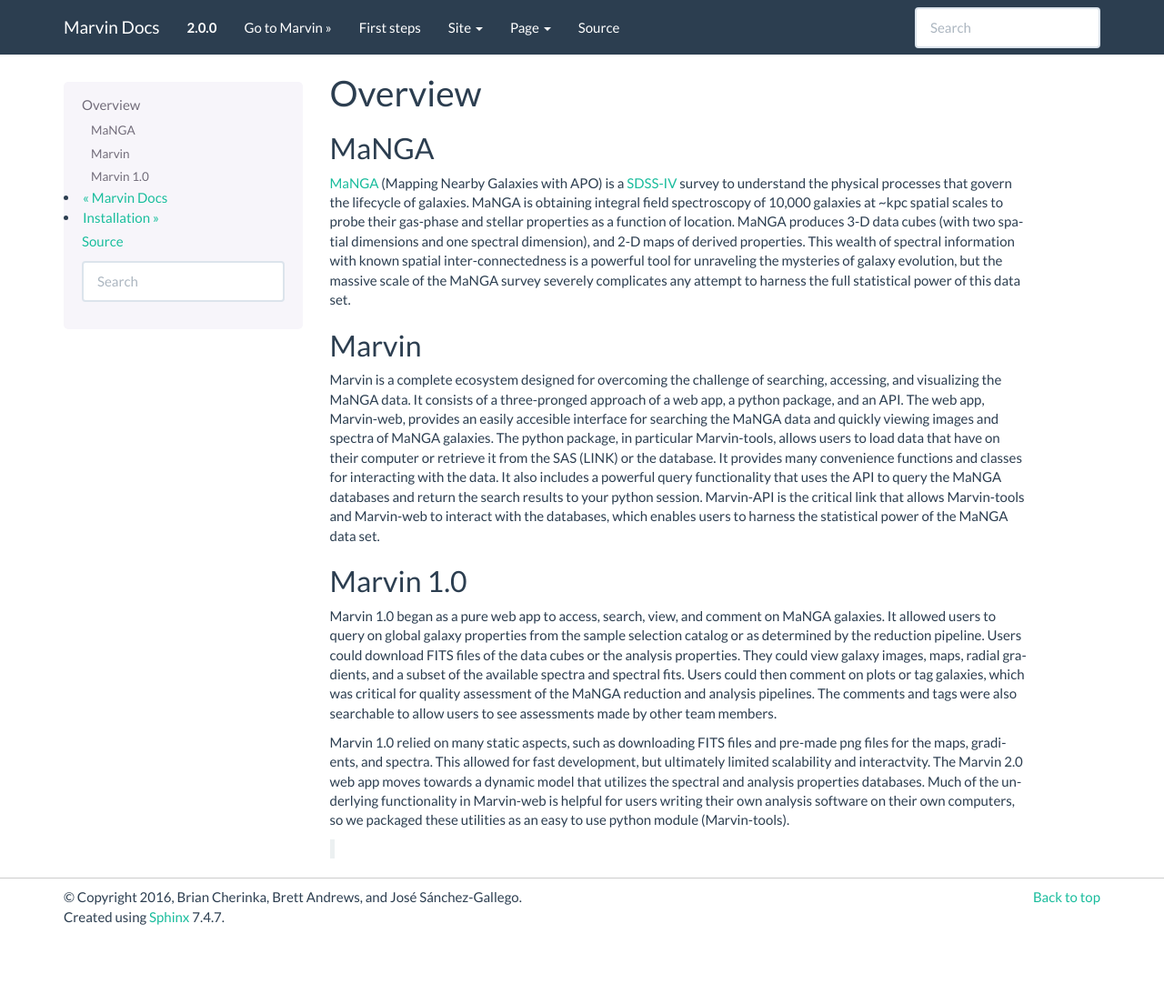
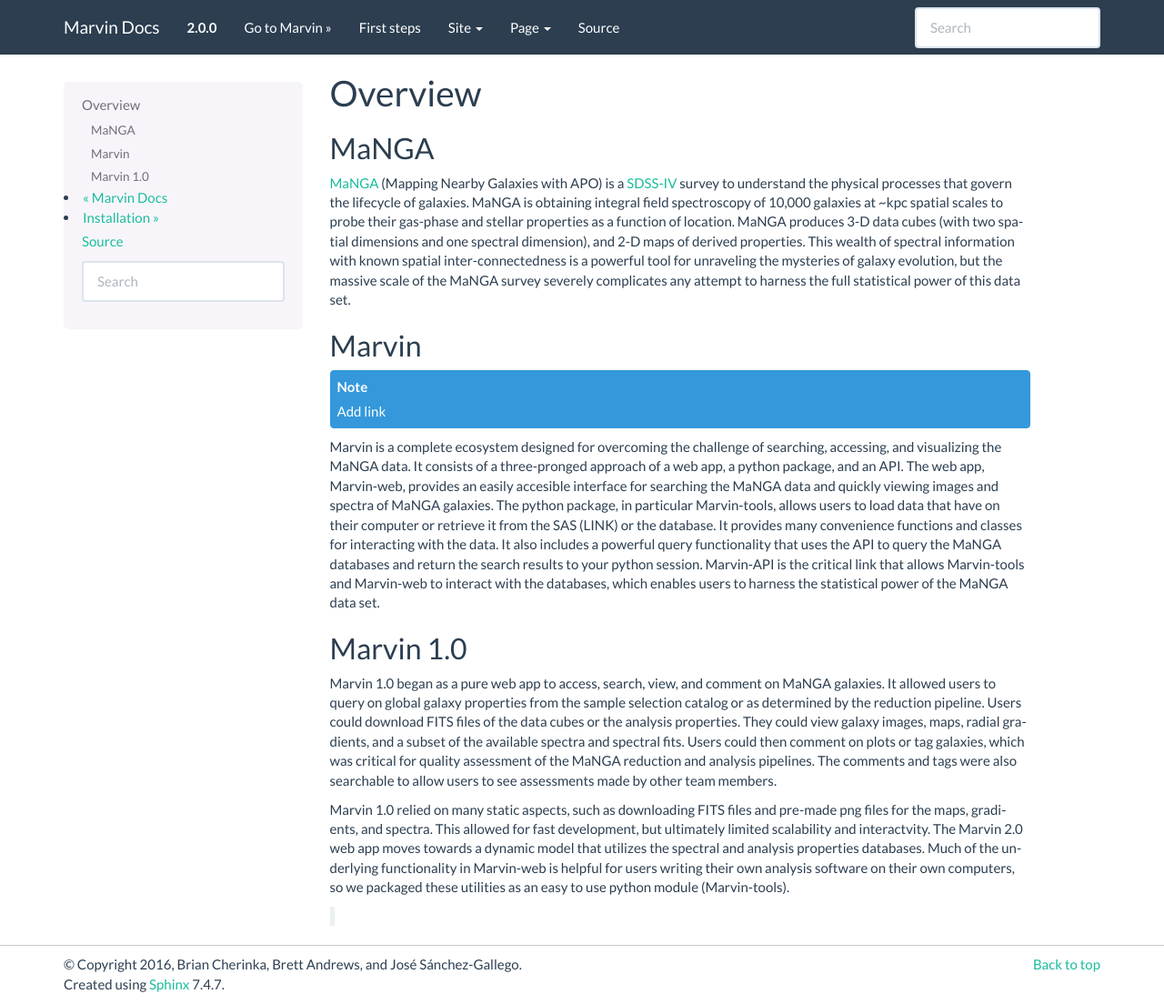
Before and after one commit to sdss/marvin, a Sphinx documentation site: the page built from docs/sphinx/overview.rst, in a window 1280 px wide and 1104 px high. Shown: the whole window at 91% size. Built offline with Sphinx 7.4.7, drawn with Linux system fonts in a browser that asks for light colours; pages that are not in the unit, such as notebooks, are missing from menus.

Commit message:
remember to add link to SAS in overview page

```diff
--- a/docs/sphinx/overview.rst
+++ b/docs/sphinx/overview.rst
@@ -19,6 +19,10 @@
 
 Marvin
 ------
+
+.. note::
+
+    Add link
 
 Marvin is a complete ecosystem designed for overcoming the challenge of
 searching, accessing, and visualizing the MaNGA data. It consists of a
```
